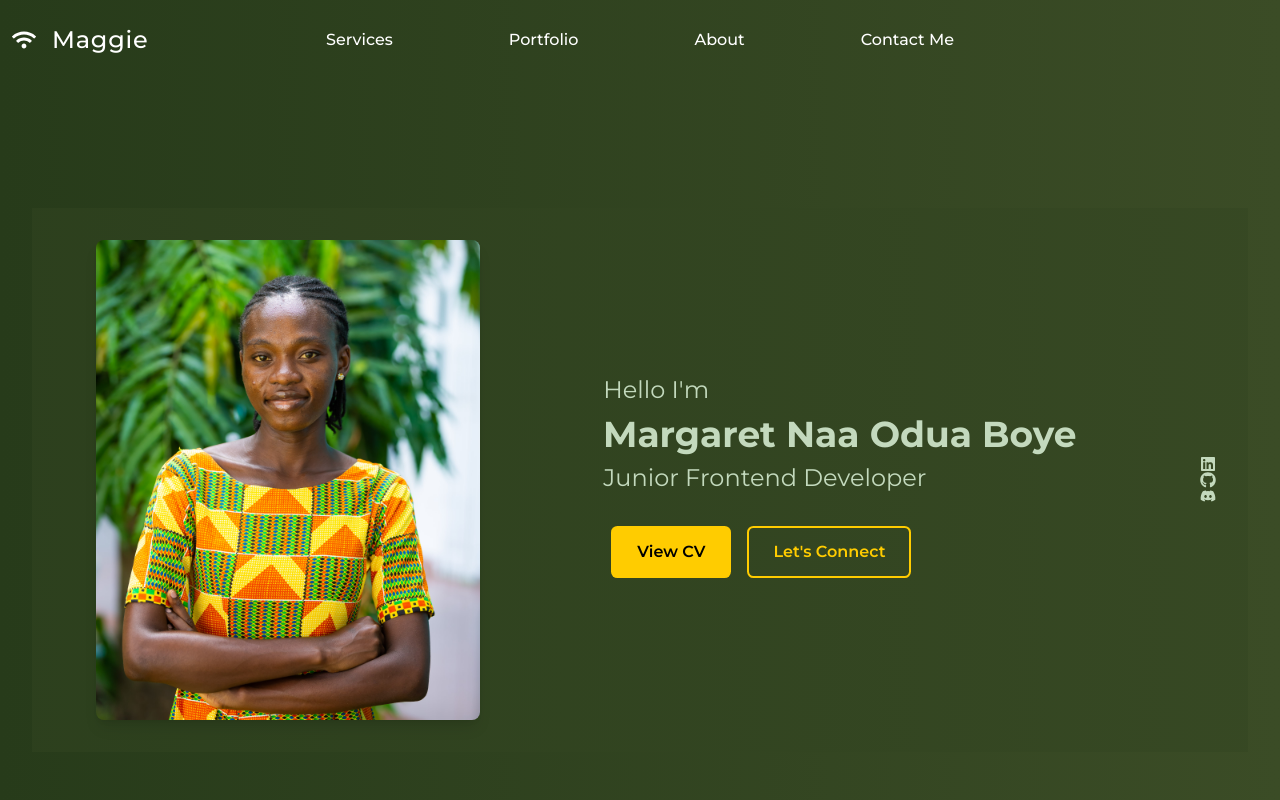
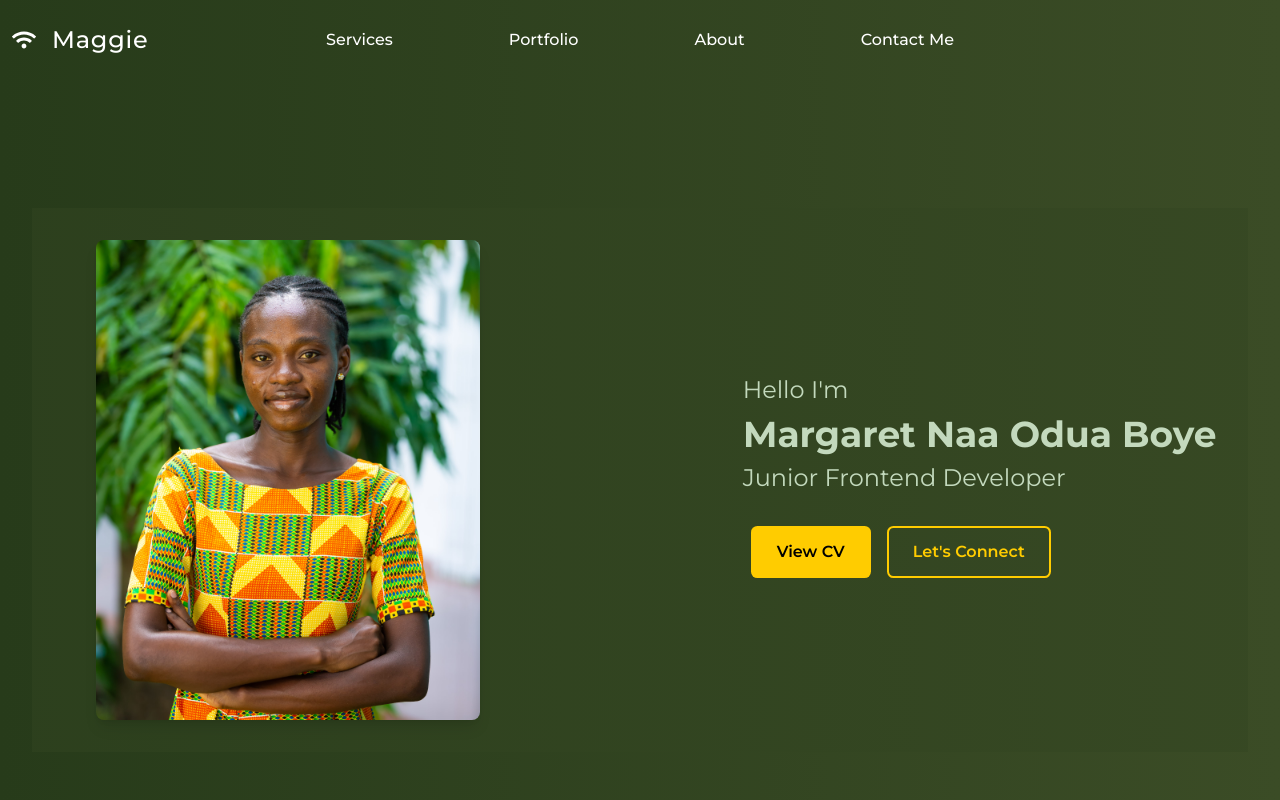
Before and after one commit to margaretboye/personal-portfolio, a React (Vite) app: page / in a window 1280 px wide. Shown: the top 800 px of the page. Built offline with nearby package versions, Linux system fonts and the light colour scheme.

Commit message:
header socials removed

```diff
--- a/src/components/Header/Header.jsx
+++ b/src/components/Header/Header.jsx
@@ -58,7 +58,7 @@ const Header = () => {
           </div>
         </div>
 
-        <HeaderSocials />
+        {/* <HeaderSocials /> */}
         {/* <a href="#Contact" className="scroll__down text-white mt-8">
           Scroll Down
         </a> */}
```
